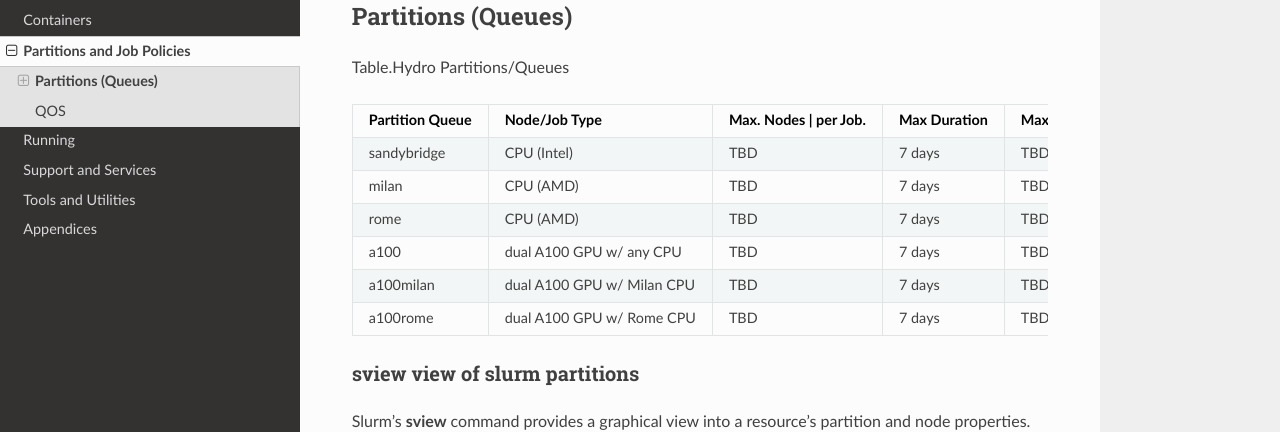
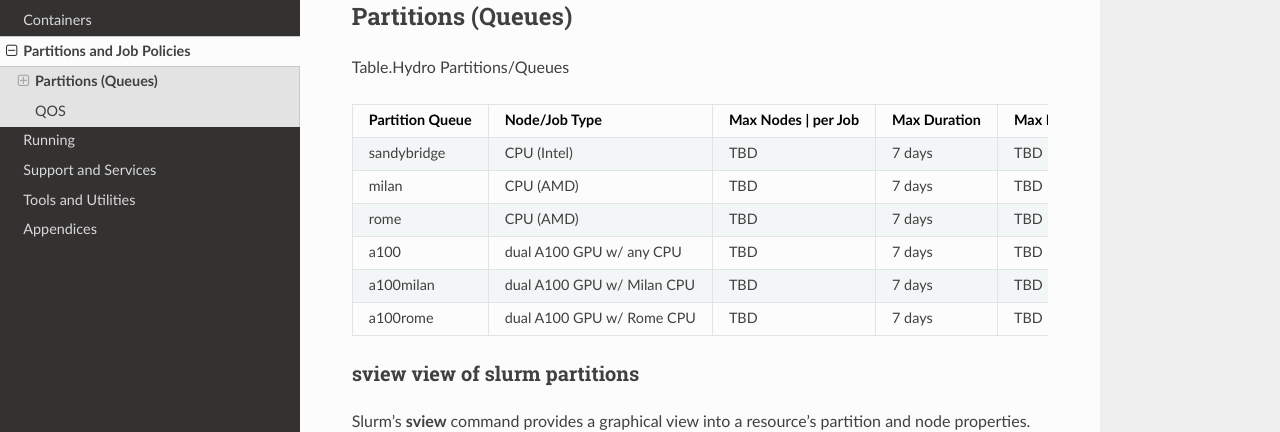
Before and after one commit to ncsa/hydro_documentation, a Sphinx documentation site: the page built from docs/source/partitions_and_job_policies.rst, in a window 1280 px wide and 1242 px high. Shown: the part 232-664 px from the top of the window. Built offline with Sphinx 7.4.7 and the Read the Docs theme 2.0.0, drawn with Linux system fonts in a browser that asks for light colours; pages that are not in the unit, such as notebooks, are missing from menus.

```diff
--- a/docs/source/partitions_and_job_policies.rst
+++ b/docs/source/partitions_and_job_policies.rst
@@ -13,10 +13,10 @@ jobs to the Hydro cluster.
 Table.Hydro Partitions/Queues
 
 +---------------+---------------+----------+---------------+----------+----------+
-| Partition     | Node/Job      | Max.     | Max           | Max      | Charge   |
+| Partition     | Node/Job      | Max      | Max           | Max      | Charge   |
 | Queue         | Type          | Nodes    | Duration      | Running  | Factor   |
 |               |               | | per    |               | in       |          |
-|               |               | Job.     |               | Queue/   |          |
+|               |               | Job      |               | Queue /  |          |
 |               |               |          |               | user     |          |
 +===============+===============+==========+===============+==========+==========+
 | sandybridge   | CPU (Intel)   | TBD      | 7 days        | TBD      | 1.0      |
```
